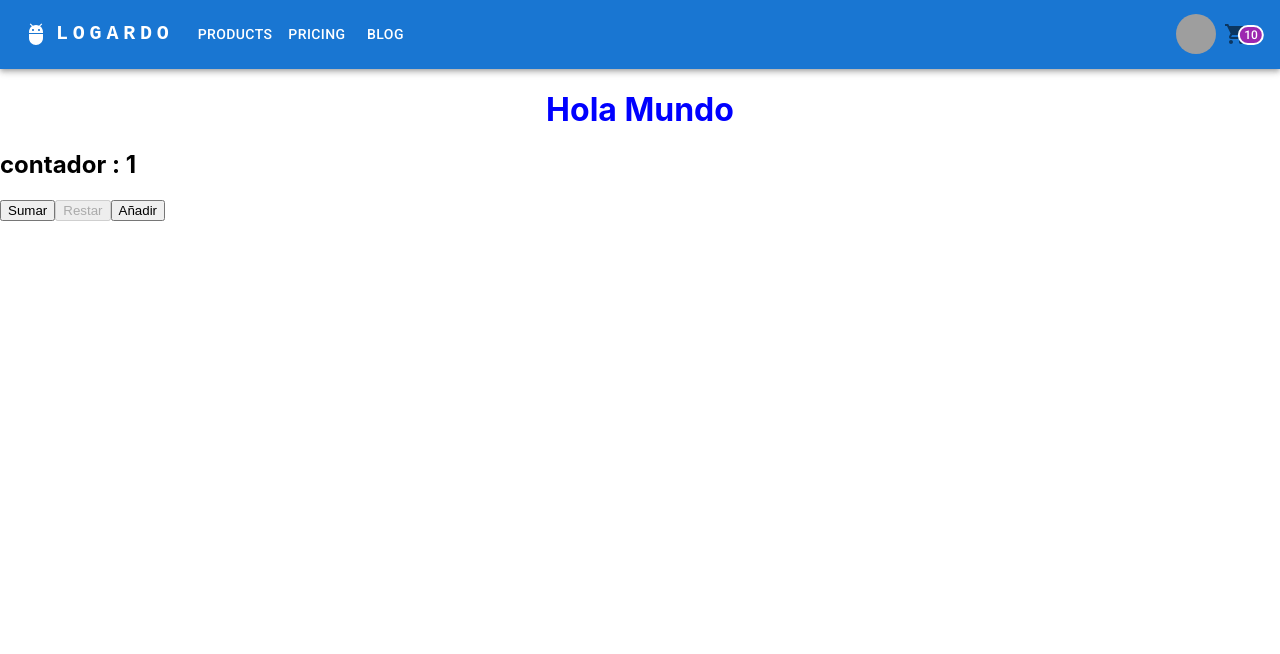
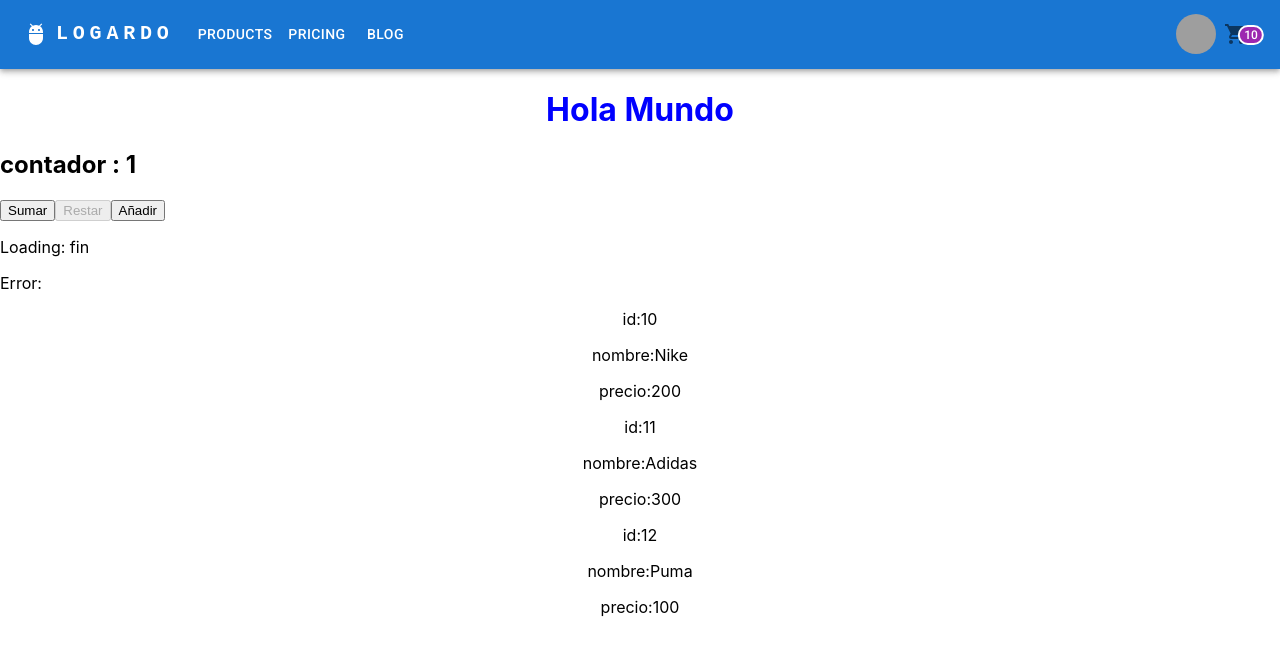
Before and after one commit to Jrom10/Coder-React, a React (Create React App) app: page / in a window 1280 px wide. Shown: the top 654 px of the page. Built offline with nearby package versions, Linux system fonts and the light colour scheme; grey boxes are pictures that could not be loaded.

Commit message:
Promises, async, map

```diff
--- a/src/App.js
+++ b/src/App.js
@@ -2,6 +2,7 @@ import NavBar from "./components/NavBar/NavBar"
 import './App.css';
 import ItemListContainer from "./components/ItemListContainer/ItemListContainer";
 import ItemCount from "./components/ItemCount/ItemCount";
+import New from "./components/ItemListContainer/New";
 
 function App() {
 
@@ -21,6 +22,7 @@ function App() {
       <NavBar />
       <ItemListContainer item = {saludo} color = {"blue"} textLog = {textLog}/>
       <ItemCount initial = {1} stock = {10} onAdd = {onAdd}/>
+      <New/>
     </>
   );
 }
--- /dev/null
+++ b/src/components/ItemListContainer/Item.jsx
@@ -0,0 +1,12 @@
+import React, { useState, useEffect } from 'react';
+
+
+export default function Item({id, name, price}) {
+    return (
+        <div style={{textAlign:"center"}}>
+            <p>id:{id}</p>
+            <p>nombre:{name}</p>
+            <p>precio:{price}</p>
+        </div>
+    )
+}
--- /dev/null
+++ b/src/components/ItemListContainer/ItemList.jsx
@@ -0,0 +1,15 @@
+import React, { useState, useEffect } from 'react'
+import Item from './Item'
+
+export default function ItemList({prop, load, error}) {
+
+    return (
+        <div>
+            <p>Loading: {load ? `Loading...` : `fin`}</p>
+            <p>Error: {error ? error : null}</p>
+            {prop.map((producto) => (
+                <Item id = {producto.id} name = {producto.name} price = {producto.price}/>
+            ))}
+        </div>
+    )
+}
--- /dev/null
+++ b/src/components/ItemListContainer/New.jsx
@@ -0,0 +1,37 @@
+import React, { useState, useEffect } from 'react';
+import ItemList from './ItemList';
+
+export default function New () {
+    const [loading, setLoading] = useState(true)
+    const [products, setProducts] = useState([])
+    const [error, setError] = useState('')
+
+    useEffect(() => {
+        let PromesaNew = new Promise ((res, rej) => {
+            setTimeout(() => {
+                res([
+                    {id: 10, name: `Nike`, price: 200},
+                    {id: 11, name: `Adidas`, price: 300},
+                    {id: 12, name: `Puma`, price: 100},
+                ])
+            }, 2000)
+        })
+
+        PromesaNew
+            .then((res) => {
+                setProducts(res)
+            })
+            .catch((err) => {
+                setError(err)
+            })
+            .finally(() => {
+                setLoading(false)
+            })
+    }, [])
+
+    return(
+        <div>
+            <ItemList prop = {products} load = {loading} error = {error}/>
+        </div>
+    )
+}
```
